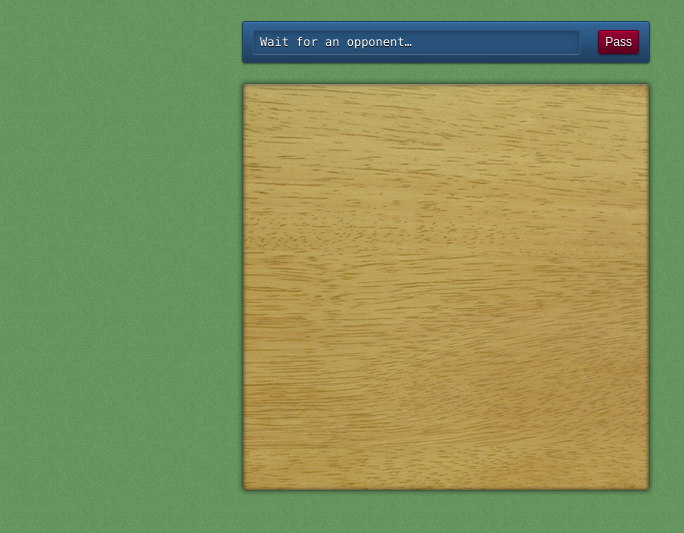
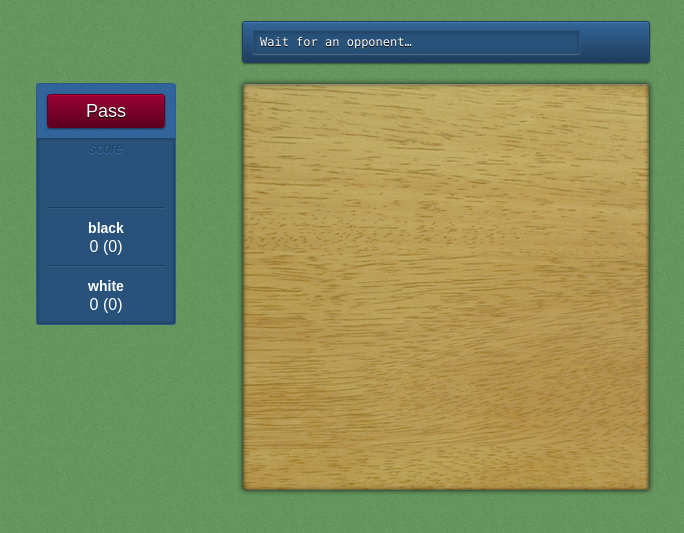
Before and after one commit to rbelouin/go.js, a website: page go.html in a window 1280 px wide. Shown: the part 69-602 px from the top of the page, without its empty margins (194-878 px from the left). Drawn offline with nearby package versions, Linux system fonts and the light colour scheme; files that its build step writes are made by us from their sources.

Commit message:
Add sidebar with pass button & score.

```diff
--- a/Gruntfile.js
+++ b/Gruntfile.js
@@ -1,5 +1,5 @@
 module.exports = function(grunt) {
-  var files = ["src/models/board.js", "src/models/game.js", "src/models/webrtc-client.js", "src/models/ws-client.js", "src/models/client.js", "src/views/board.js", "src/views/pass.js", "src/views/status.js", "src/controllers/game.js"];
+  var files = ["src/models/board.js", "src/models/game.js", "src/models/score.js", "src/models/webrtc-client.js", "src/models/ws-client.js", "src/models/client.js", "src/views/board.js", "src/views/pass.js", "src/views/status.js", "src/views/score.js", "src/controllers/game.js"];
 
   grunt.initConfig({
     bower_concat: {
@@ -34,7 +34,7 @@ module.exports = function(grunt) {
     watch: {
       js: {
         files: files,
-        tasks: ["concat", "jasmine"]
+        tasks: ["concat"]
       },
       less: {
         files: "less/**/*.less",
@@ -54,7 +54,7 @@ module.exports = function(grunt) {
     server.start();
   });
 
-  grunt.registerTask("build", ["bower_concat", "concat"]);
+  grunt.registerTask("build", ["bower_concat", "concat", "less"]);
   grunt.registerTask("test", ["start-test-server", "jasmine"]);
 
   grunt.registerTask("default", ["build", "test"]);
--- a/go.html
+++ b/go.html
@@ -14,7 +14,28 @@
 
     <div class="headbar">
       <div class="headbar-status status">Wait for an opponent…</div>
-      <button type="button" class="headbar-pass pass">Pass</button>
+    </div>
+
+    <div class="sidebar">
+      <menu>
+        <button type="button" class="btn btn-red pass">Pass</button>
+      </menu>
+      <div class="sidebar-score">
+        <section class="sidebar-score-global">
+          <h6>score</h6>
+          <div class="score">&nbsp;</div>
+        </section>
+        <hr/>
+        <section class="black">
+          <h6>black</h6>
+          <span class="territory">0</span> (<span class="prisoners">0</span>)
+        </section>
+        <hr/>
+        <section class="white">
+          <h6>white</h6>
+          <span class="territory">0</span> (<span class="prisoners">0</span>)
+        </section>
+      </div>
     </div>
 
     <svg class="board" height="400" width="400"></svg>
--- a/less/all.less
+++ b/less/all.less
@@ -1,5 +1,7 @@
 @import 'colors.less';
 @import 'base.less';
 @import 'modules/board.less';
+@import 'modules/button.less';
 @import 'modules/headbar.less';
+@import 'modules/sidebar.less';
 @import 'layouts/main.less';
--- a/less/modules/board.less
+++ b/less/modules/board.less
@@ -3,8 +3,8 @@
   border: 1px solid @green-d40;
   border-radius: 4px;
   box-shadow: 0 0 4px 1px @green-d40, inset 0 0 4px 0 rgba(0, 0, 0, .8), inset 0 1px 0 0 rgba(255, 255, 255, .4);
-  display: block;
-  margin: 0 auto;
+  display: inline-block;
+  margin: 0 0 0 62px;
   padding: 3px;
 
   line {
--- /dev/null
+++ b/less/modules/button.less
@@ -0,0 +1,29 @@
+.btn {
+  border: 1px solid;
+  border-radius: 3px;
+  color: @white;
+  cursor: pointer;
+  display: inline-block;
+  font-family: Arial, sans-serif;
+  font-size: 18px;
+  line-height: 30px;
+  text-shadow: 0 1px #000;
+}
+
+.btn-blue {
+  border-color: @blue-d40;
+  background-image: linear-gradient(@blue 0%, @blue-d40 100%);
+  box-shadow: inset 0 1px 1px @blue-l20, 0 1px 2px rgba(0, 0, 0, .5);
+}
+
+.btn-red {
+  border-color: @red-d40;
+  background-image: linear-gradient(@red 0%, @red-d40 100%);
+  box-shadow: inset 0 1px 1px @red-l20, 0 1px 2px rgba(0, 0, 0, .5);
+}
+
+.btn-green {
+  border-color: @green-d40;
+  background-image: linear-gradient(@green 0%, @green-d40 100%);
+  box-shadow: inset 0 1px 1px @green-l20, 0 1px 2px rgba(0, 0, 0, .5);
+}
--- /dev/null
+++ b/less/modules/sidebar.less
@@ -0,0 +1,76 @@
+.sidebar {
+  background: url("/img/blue-noise.png");
+  border: 1px solid @blue-d10;
+  border-radius: 3px;
+  color: @white;
+  display: inline-block;
+  vertical-align: top;
+  width: 138px;
+
+  menu {
+    margin: 0;
+    padding: 10px 10px 0;
+
+    .btn {
+      margin-bottom: 10px;
+      width: 100%;
+    }
+  }
+
+  .sidebar-score {
+    background: @blue-d20;
+    box-shadow: inset 0 1px 3px @blue-d40, inset 0 -1px 3px @blue-d40;
+
+    section {
+      text-align: center;
+
+      h6 {
+        font-size: 14px;
+        line-height: 20px;
+        margin: 0;
+      }
+
+      &:last-child {
+        padding-bottom: 10px;
+      }
+    }
+
+    section.sidebar-score-global {
+      font-size: 36px;
+      font-weight: bold;
+      line-height: 40px;
+      text-shadow: 0 1px 4px rgba(0, 0, 0, 0.8);
+
+      h6 {
+        color: @blue-d40;
+        font-style: italic;
+        font-weight: normal;
+        text-shadow: 0 1px 1px @blue-l20;
+      }
+    }
+
+    hr {
+      border-top: 1px solid @blue-d40;
+      border-bottom: 1px solid rgba(255, 255, 255, .05);
+      border-left: none;
+      border-right: none;
+      height: 0;
+      margin: 9px 10px;
+    }
+  }
+
+  .sidebar-leave {
+    color: @blue-d40;
+    display: block;
+    font-size: 14px;
+    line-height: 20px;
+    margin: 20px 0 10px;
+    text-align: center;
+    text-decoration: none;
+    text-shadow: 0 1px 1px @blue-l20;
+
+    &:hover {
+      text-decoration: underline;
+    }
+  }
+}
--- a/src/main.js
+++ b/src/main.js
@@ -1,7 +1,9 @@
 var Board = initBoard();
+var Score = initScore(initBoard);
 var $Board = init$Board();
 var $Pass = init$Pass();
 var $Status = init$Status();
+var $Score = init$Score();
 var GameController = initGameController();
 var Client = initClient(initWSClient, initWebRTCClient);
 
@@ -51,6 +53,10 @@ Client.startChannel(client).map(function(channel) {
     selector: ".status"
   });
 
+  var $score = $Score({
+    selector: ".sidebar-score"
+  });
+
   var $boardClicks = $board.clicks.map(_.partial(coordinates2command, channel.color));
   var $passClicks = $pass.clicks.map(_.partial(pass2command, channel.color));
 
@@ -68,6 +74,7 @@ Client.startChannel(client).map(function(channel) {
 
   controller.gameStates.map(game2board).onValue(_.partial($Board.displayBoard, $board));
   controller.gameStates.map(_.partial(game2message, channel.color)).onValue(_.partial($Status.update, $status));
+  controller.gameStates.map(_.partial(Score.scoreFromGame, channel.color)).onValue(_.partial($Score.update, $score));
   controller.gameStates.onEnd(function() {
     alert("The game is over.");
   });
```
Also changed, not shown: src/models/score.js (added, +35 -0 lines), src/views/score.js (added, +21 -0 lines), img/blue-noise.png (added).
